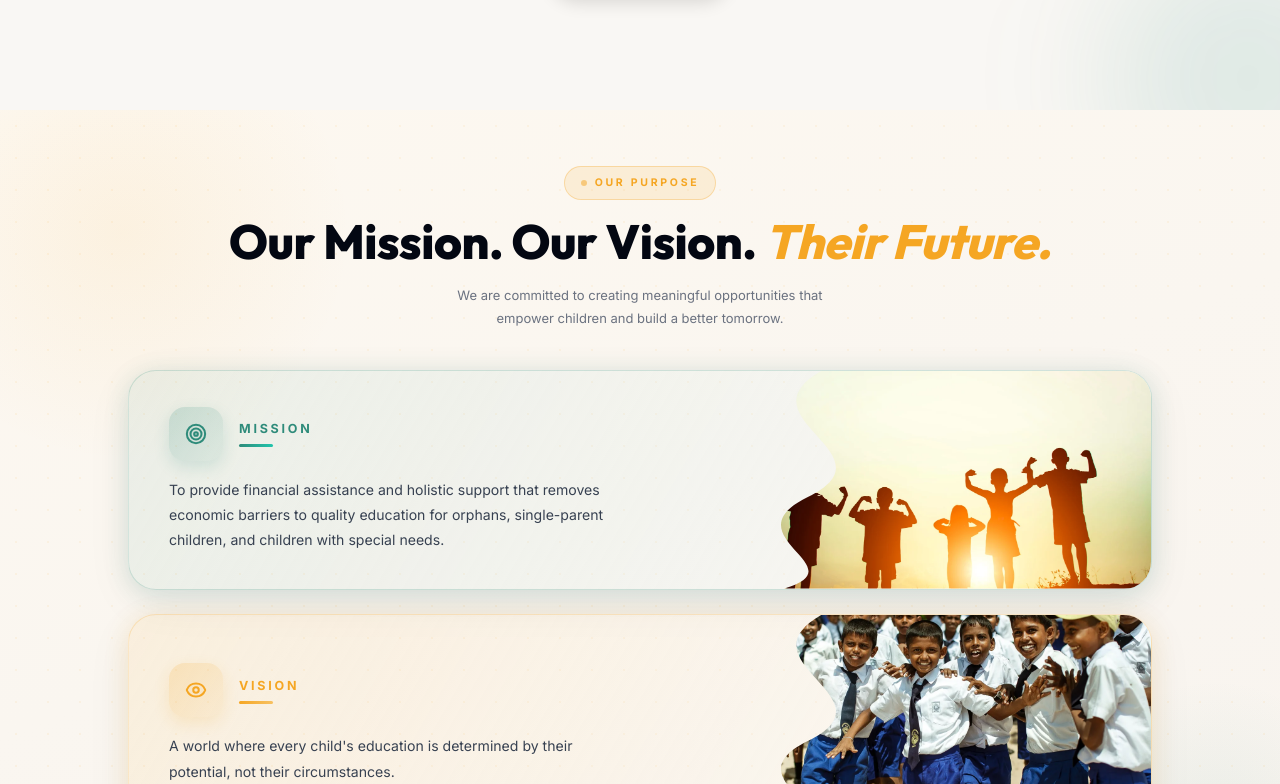
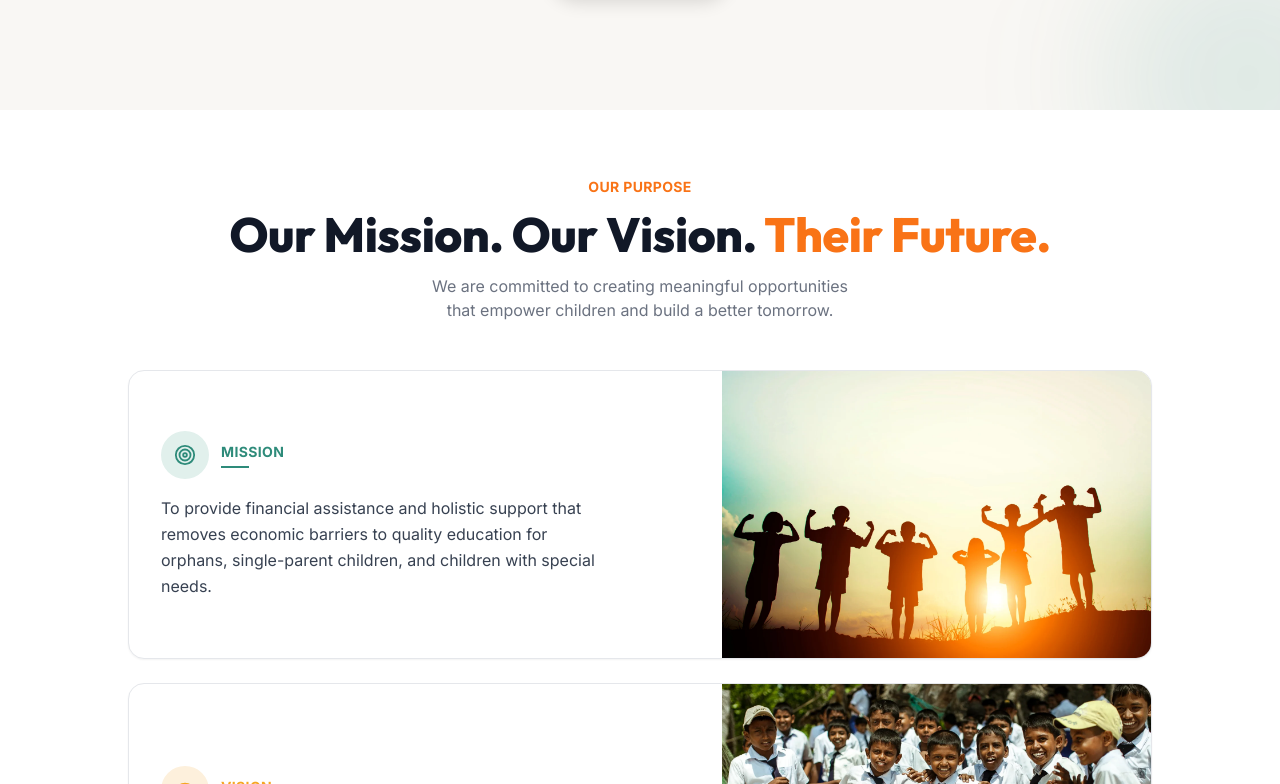
Before and after one commit to shashinadh28/Adhyapana-Foundation, a React (Vite) app: page / in a window 1280 px wide. Shown: the part 1516-2300 px from the top of the page. Built offline with nearby package versions, Linux system fonts and the light colour scheme.

Commit message:
feat: simplify Our Purpose section style according to user request, keeping Mission first

```diff
--- a/src/components/VisionMission.jsx
+++ b/src/components/VisionMission.jsx
@@ -3,119 +3,46 @@ import { motion, useInView } from "framer-motion";
 import { Eye, Target, Heart, Sparkles, Users, Shield } from "lucide-react";
 import { useNavigate } from "react-router-dom";
 
-/**
- * Reusable wave-clip SVG defs.
- * clipPathUnits="objectBoundingBox" means the path coordinates (0–1)
- * scale automatically to whatever size the image container ends up being —
- * no need to hand-tune pixel values per breakpoint.
- */
-function WaveClipDefs() {
+function PurposeCard({ icon: Icon, label, text, image, imageAlt, accent, iconBg }) {
   return (
-    <svg width="0" height="0" className="absolute">
-      <defs>
-        <clipPath id="wave-clip" clipPathUnits="objectBoundingBox">
-          <path d="M0.30,0 C0.12,0.22 0.46,0.38 0.27,0.58 C0.10,0.76 0.38,0.90 0.22,1 L1,1 L1,0 Z" />
-        </clipPath>
-      </defs>
-    </svg>
-  );
-}
-
-function PurposeCard({
-  icon: Icon,
-  label,
-  text,
-  image,
-  imageAlt,
-  accent,     // e.g. "#F5A623"
-  accentTo,   // gradient end, e.g. "#f7c162"
-  tint,       // soft background tint behind whole card
-  iconBg,     // icon circle bg
-  shadow,     // box-shadow color
-  border,     // border color
-  delay = 0,
-}) {
-  return (
-    <motion.div
-      initial={{ opacity: 0, y: 28 }}
-      whileInView={{ opacity: 1, y: 0 }}
-      viewport={{ once: true, amount: 0.3 }}
-      transition={{ duration: 0.7, delay, ease: [0.22, 1, 0.36, 1] }}
-      className="group relative rounded-[28px] overflow-hidden flex flex-col md:flex-row"
-      style={{
-        background: tint,
-        boxShadow: `0 4px 24px ${shadow}, 0 12px 48px rgba(17,24,39,0.06)`,
-        border: `1px solid ${border}`,
-        minHeight: 220, // slightly reduced from 260 to keep gaps smaller
-      }}
-    >
+    <div className="flex flex-col md:flex-row rounded-2xl overflow-hidden bg-white border border-gray-200 shadow-sm">
       {/* Content */}
-      <div className="relative z-10 flex-1 px-8 md:px-10 py-8 md:py-9 flex flex-col justify-center">
-        <div className="flex items-center gap-4 mb-4">
+      <div className="flex-1 px-8 py-8 md:py-10 flex flex-col justify-center">
+        <div className="flex items-center gap-3 mb-4">
           <div
-            className="flex items-center justify-center flex-shrink-0 transition-transform duration-300 group-hover:scale-110 group-hover:rotate-6"
-            style={{
-              width: 54,
-              height: 54,
-              borderRadius: 16,
-              background: iconBg,
-              boxShadow: `0 6px 16px ${shadow}`,
-            }}
+            className="w-12 h-12 rounded-full flex items-center justify-center flex-shrink-0"
+            style={{ background: iconBg }}
           >
-            <Icon size={22} style={{ color: accent }} strokeWidth={2.2} />
+            <Icon size={22} style={{ color: accent }} />
           </div>
           <div>
             <span
-              className="font-extrabold uppercase block font-body"
-              style={{ fontSize: 12.5, color: accent, letterSpacing: "0.22em" }}
+              className="font-bold uppercase text-sm tracking-wide block"
+              style={{ color: accent }}
             >
               {label}
             </span>
-            <div
-              style={{
-                width: 34,
-                height: 3,
-                background: `linear-gradient(90deg, ${accent}, ${accentTo})`,
-                borderRadius: 2,
-                marginTop: 5,
-              }}
+            <span
+              className="block h-0.5 w-7 mt-1"
+              style={{ background: accent }}
             />
           </div>
         </div>
 
-        <p
-          className="text-gray-700 leading-[1.8] font-body"
-          style={{ fontSize: "clamp(13.5px, 1.1vw, 15.5px)", maxWidth: 460 }}
-        >
+        <p className="text-gray-700 leading-relaxed text-base max-w-md">
           {text}
         </p>
       </div>
 
-      {/* Image with wave-clipped edge */}
-      <div
-        className="relative flex-shrink-0 w-full md:w-[46%]"
-        style={{ minHeight: 200 }}
-      >
-        <div
-          className="absolute inset-0 transition-transform duration-700 group-hover:scale-[1.04]"
-          style={{
-            clipPath: "url(#wave-clip)",
-            WebkitClipPath: "url(#wave-clip)",
-          }}
-        >
-          <img
-            src={image}
-            alt={imageAlt}
-            className="w-full h-full object-cover"
-          />
-          {/* subtle color wash on hover */}
-          <div
-            className="absolute inset-0 opacity-0 group-hover:opacity-100 transition-opacity duration-500"
-            style={{ background: `${accent}14` }}
-          />
-        </div>
+      {/* Image */}
+      <div className="w-full md:w-[42%] min-h-[220px]">
+        <img
+          src={image}
+          alt={imageAlt}
+          className="w-full h-full object-cover"
+        />
       </div>
-    </motion.div>
+    </div>
   );
 }
 
@@ -211,8 +138,6 @@ function ValueCard({ value, index }) {
 }
 
 export default function VisionMission() {
-  const sectionRef = useRef(null);
-  const inView = useInView(sectionRef, { once: true, margin: "-60px" });
   const valuesRef = useRef(null);
   const valuesInView = useInView(valuesRef, { once: true, margin: "-80px" });
   const nav = useNavigate();
@@ -220,85 +145,25 @@ export default function VisionMission() {
   return (
     <>
       {/* ══ OUR PURPOSE ══ */}
-      <section
-        ref={sectionRef}
-        className="relative w-full py-14 px-6 overflow-hidden"
-        style={{
-          background: "linear-gradient(160deg, #fdf8f0 0%, #faf6f0 50%, #f8f4ef 100%)",
-        }}
-      >
-        <WaveClipDefs />
-
-        {/* Decorative background blobs */}
-        <div
-          className="absolute -top-32 -left-32 w-[500px] h-[500px] rounded-full pointer-events-none"
-          style={{
-            background: "radial-gradient(circle, rgba(245,166,35,0.08) 0%, transparent 65%)",
-          }}
-        />
-        <div
-          className="absolute -bottom-24 -right-24 w-80 h-80 rounded-full pointer-events-none"
-          style={{
-            background: "radial-gradient(circle, rgba(46,139,122,0.07) 0%, transparent 65%)",
-          }}
-        />
-        {/* Dot grid */}
-        <div
-          className="absolute inset-0 pointer-events-none"
-          style={{
-            backgroundImage: "radial-gradient(circle, rgba(245,166,35,0.15) 1px, transparent 1px)",
-            backgroundSize: "32px 32px",
-            opacity: 0.5,
-          }}
-        />
-
-        <div className="relative max-w-5xl mx-auto">
-          {/* Section header */}
-          <motion.div
-            initial={{ opacity: 0, y: 24 }}
-            animate={inView ? { opacity: 1, y: 0 } : {}}
-            transition={{ duration: 0.65 }}
-            className="text-center mb-10"
-          >
-            <div
-              className="inline-flex items-center gap-2 mb-4 px-4 py-2 rounded-full"
-              style={{
-                background: "rgba(245,166,35,0.12)",
-                border: "1.5px solid rgba(245,166,35,0.30)",
-              }}
-            >
-              <span
-                className="w-1.5 h-1.5 rounded-full animate-pulse"
-                style={{ background: "#F5A623" }}
-              />
-              <span
-                className="font-bold uppercase tracking-[0.26em] font-body"
-                style={{ fontSize: 10.5, color: "#F5A623" }}
-              >
-                Our Purpose
-              </span>
-            </div>
-
-            <h2
-              className="font-playfair font-extrabold text-gray-950 mb-4"
-              style={{ fontSize: "clamp(26px, 4vw, 48px)", lineHeight: 1.08 }}
-            >
+      <section className="w-full bg-white py-16 px-6">
+        <div className="max-w-5xl mx-auto">
+          {/* Header */}
+          <div className="text-center mb-12">
+            <span className="text-orange-500 font-bold uppercase text-sm tracking-wide">
+              Our Purpose
+            </span>
+            <h2 className="text-3xl md:text-5xl font-extrabold text-gray-900 mt-3">
               Our Mission. Our Vision.{" "}
-              <span style={{ color: "#F5A623", fontStyle: "italic" }}>
-                Their Future.
-              </span>
+              <span className="text-orange-500">Their Future.</span>
             </h2>
-            <p
-              className="text-gray-500 leading-[1.75] max-w-sm mx-auto font-body"
-              style={{ fontSize: "clamp(13px, 1vw, 14.5px)" }}
-            >
-              We are committed to creating meaningful opportunities that empower children and build a better tomorrow.
+            <p className="text-gray-500 mt-4 max-w-md mx-auto">
+              We are committed to creating meaningful opportunities that
+              empower children and build a better tomorrow.
             </p>
-          </motion.div>
+          </div>
 
           {/* Cards */}
           <div className="flex flex-col gap-6">
-            {/* MISSION Card (first) */}
             <PurposeCard
               icon={Target}
               label="Mission"
@@ -306,15 +171,9 @@ export default function VisionMission() {
               image="/Our-Purpose/mission.webp"
               imageAlt="Mission — children studying at desks"
               accent="#2E8B7A"
-              accentTo="#22c5ad"
-              tint="linear-gradient(120deg, rgba(46,139,122,0.08) 0%, rgba(255,255,255,0.4) 100%)"
-              iconBg="linear-gradient(135deg, rgba(46,139,122,0.20) 0%, rgba(46,139,122,0.08) 100%)"
-              shadow="rgba(46,139,122,0.16)"
-              border="rgba(46,139,122,0.20)"
-              delay={0.1}
+              iconBg="#E1F0EC"
             />
 
-            {/* VISION Card (second) */}
             <PurposeCard
               icon={Eye}
               label="Vision"
@@ -322,12 +181,7 @@ export default function VisionMission() {
               image="/Our-Purpose/vision.webp"
               imageAlt="Vision — smiling children in school uniforms"
               accent="#F5A623"
-              accentTo="#f7c162"
-              tint="linear-gradient(120deg, rgba(245,166,35,0.09) 0%, rgba(255,255,255,0.4) 100%)"
-              iconBg="linear-gradient(135deg, rgba(245,166,35,0.20) 0%, rgba(245,166,35,0.08) 100%)"
-              shadow="rgba(245,166,35,0.16)"
-              border="rgba(245,166,35,0.22)"
-              delay={0.22}
+              iconBg="#FDF0DC"
             />
           </div>
         </div>
```
